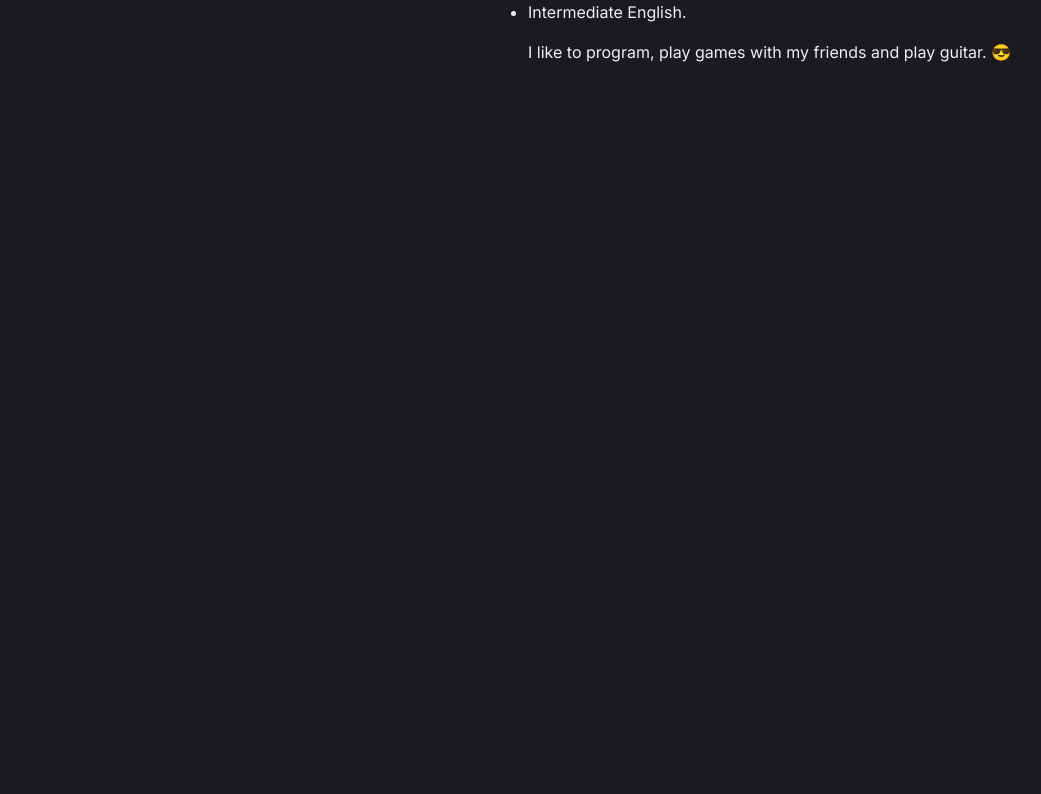
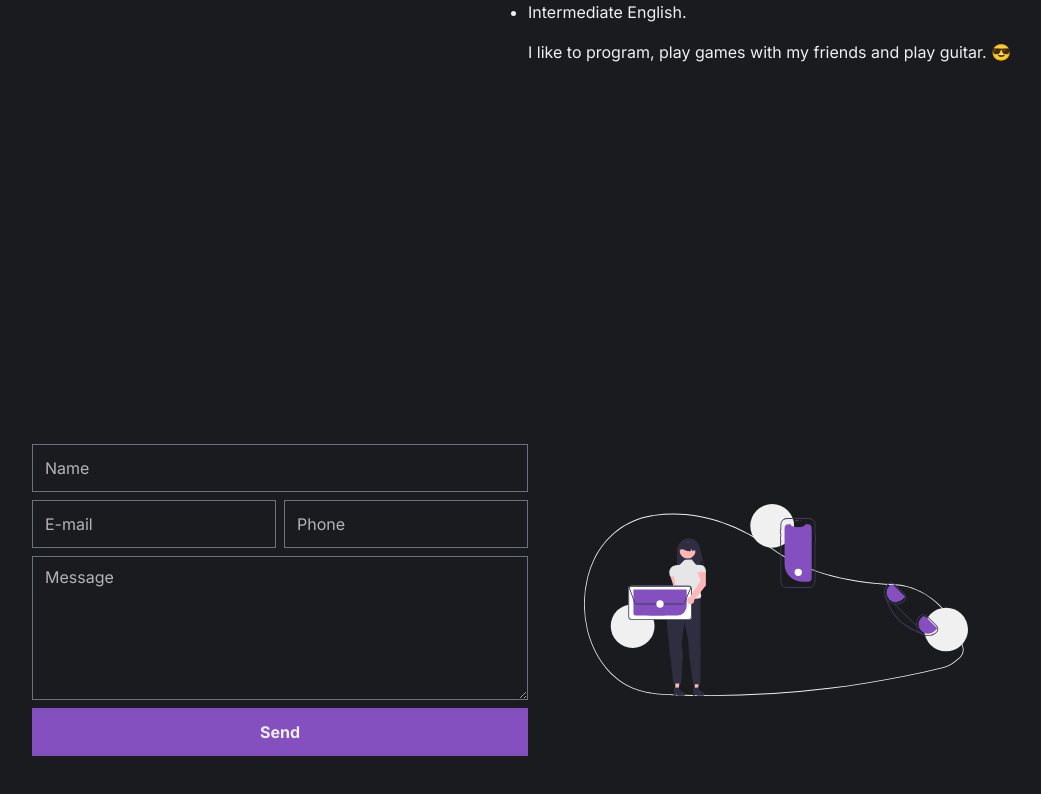
Before and after one commit to murilodpl/portfolio, a React (Vite) app: page / in a window 1280 px wide. Shown: the part 1400-2194 px from the top of the page, without its empty margins (112-1153 px from the left). Before the commit the page ends 1600 px from the top, so only its background shows below. Built offline with nearby package versions, Linux system fonts and the light colour scheme.

Commit message:
create: contact.tsx component - create section for contact form - create send email via emailJS

```diff
--- a/package.json
+++ b/package.json
@@ -10,6 +10,7 @@
     "production": "tailwindcss -i ./src/css/style.css -o ./src/css/style.min.css --minify"
   },
   "dependencies": {
+    "emailjs-com": "^3.2.0",
     "react": "^18.0.0",
     "react-dom": "^18.0.0"
   },
--- a/src/App.tsx
+++ b/src/App.tsx
@@ -1,4 +1,5 @@
 import AboutMe from "./components/AboutMe";
+import Contact from "./components/Contact";
 import Header from "./components/Header";
 import Home from "./components/Home";
 
@@ -10,6 +11,7 @@ export default function App() {
       <div className="container">
         <Home />
         <AboutMe />
+        <Contact />
       </div>
     </div>
   )
--- /dev/null
+++ b/src/components/Contact.tsx
@@ -0,0 +1,75 @@
+import { useState } from "react";
+import { send } from 'emailjs-com'
+import contactSVG from "../assets/contact.svg";
+
+export default function Contact() {
+    const [formData, setFormData] = useState({
+        name: '',
+        email: '',
+        phone: '',
+        message: ''
+    })
+
+    const [isLoading, setIsLoading] = useState(false)
+    const [isSend, setIsSend] = useState(false)
+    const [isError, setIsError] = useState(false)
+    const [responseMsg, setResponseMsg] = useState(<></>)
+
+    function handleChange(e: any) {
+        const { name, value } = e.target
+        setFormData(prevFormData => ({
+            ...prevFormData,
+            [name]: value
+        }))
+    }
+
+    function submitHandle(e: any) {
+        e.preventDefault()
+        setIsLoading(true)
+
+        // Send email via EmailJS
+        send(
+            'service_4tm353q',
+            'template_9qp73je',
+            { ...formData },
+            'WBPCsgLCZy3cY5k2D'
+        )
+            .then((res) => {
+                // console.log('Message sent successfully', res.status, res.text)
+                setIsSend(true)
+                setIsLoading(false)
+                setIsError(false)
+                setResponseMsg(<h3>Thank you for the message, soon I'll contact you!</h3>)
+            })
+            .catch((err) => {
+                // console.log('Failed', err)
+                setIsSend(false)
+                setIsLoading(false)
+                setIsError(true)
+                setResponseMsg(<h3 className="text-red-500 mt-4">Failed, try again later!</h3>)
+            })
+    }
+
+    return (
+        <div className="min-h-screen flex flex-col justify-center lg:flex-row lg:grid lg:grid-cols-2" id="contact">
+            <div className="self-center text-center">
+                {(!isSend) &&
+                    <form>
+                        <div className="contactForm">
+                            <input className="col-span-2" type="text" name="name" value={formData.name} onChange={handleChange} placeholder="Name" required />
+                            <input type="email" name="email" value={formData.email} onChange={handleChange} placeholder="E-mail" required />
+                            <input type="text" name="phone" value={formData.phone} onChange={handleChange} placeholder="Phone" required />
+                            <textarea className="col-span-2" name="message" id="message" value={formData.message} onChange={handleChange} placeholder="Message"></textarea>
+                            <button type="submit" onClick={submitHandle} className="col-span-2">Send</button>
+                        </div>
+                    </form>
+                }
+                {(isError || isSend) && responseMsg}
+
+                {(isLoading) && <div className="text-center"><div className="lds-ellipsis"><div></div><div></div><div></div><div></div></div></div>}
+            </div>
+
+            <img className="sectionImage" src={contactSVG} width="384px" height="384px" alt="Profile Details" />
+        </div>
+    )
+}
--- a/src/css/style.css
+++ b/src/css/style.css
@@ -39,3 +39,85 @@ p {
 .navItem {
   @apply block py-2 pr-4 pl-3 border-b border-m_purple md:hover:bg-transparent md:border-0 md:p-0 text-m_white hover:brightness-125 hover:bg-m_purple;
 }
+
+/* Contact */
+.contactForm {
+  @apply lg:grid lg:grid-cols-2 gap-2;
+}
+
+.contactForm input {
+  @apply w-full h-12 mb-2 lg:mb-0;
+}
+
+.contactForm textarea {
+  @apply w-full h-36;
+}
+
+.contactForm input,
+.contactForm textarea {
+  @apply bg-transparent placeholder:text-m_white placeholder:brightness-75 focus:ring-primary focus:border-primary;
+}
+
+.contactForm button {
+  @apply text-sm lg:text-base w-full h-12 font-bold bg-primary border border-transparent transition-all hover:text-primary hover:bg-transparent hover:border-primary;
+}
+
+/* Loading */
+.lds-ellipsis {
+  @apply inline-block relative w-20 h-20 scale-75;
+}
+
+.lds-ellipsis div {
+  @apply absolute top-[33px] w-[13px] h-[13px] rounded-[50%] bg-m_white;
+  animation-timing-function: cubic-bezier(0, 1, 1, 0);
+}
+
+.lds-ellipsis div:nth-child(1) {
+  left: 8px;
+  animation: lds-ellipsis1 0.6s infinite;
+}
+
+.lds-ellipsis div:nth-child(2) {
+  left: 8px;
+  animation: lds-ellipsis2 0.6s infinite;
+}
+
+.lds-ellipsis div:nth-child(3) {
+  left: 32px;
+  animation: lds-ellipsis2 0.6s infinite;
+}
+
+.lds-ellipsis div:nth-child(4) {
+  left: 56px;
+  animation: lds-ellipsis3 0.6s infinite;
+}
+
+@keyframes lds-ellipsis1 {
+  0% {
+    transform: scale(0);
+  }
+
+  100% {
+    transform: scale(1);
+  }
+}
+
+@keyframes lds-ellipsis3 {
+  0% {
+    transform: scale(1);
+  }
+
+  100% {
+    transform: scale(0);
+  }
+}
+
+@keyframes lds-ellipsis2 {
+  0% {
+    transform: translate(0, 0);
+  }
+
+  100% {
+    transform: translate(24px, 0);
+  }
+}
```
Also changed, not shown: src/assets/contact.svg (added), src/css/style.min.css, 1 other file (tests, documents, lock files or other folders).
